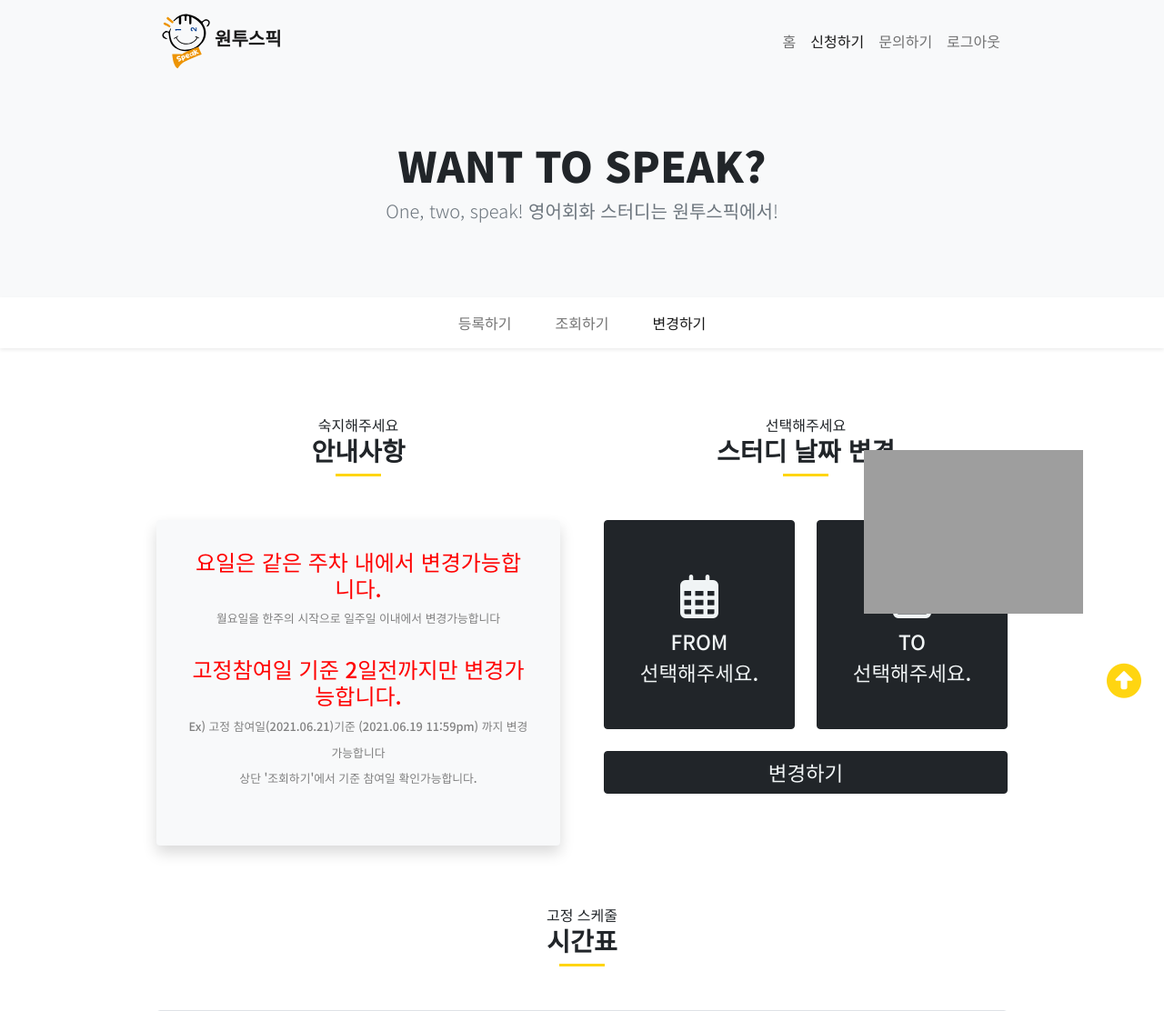
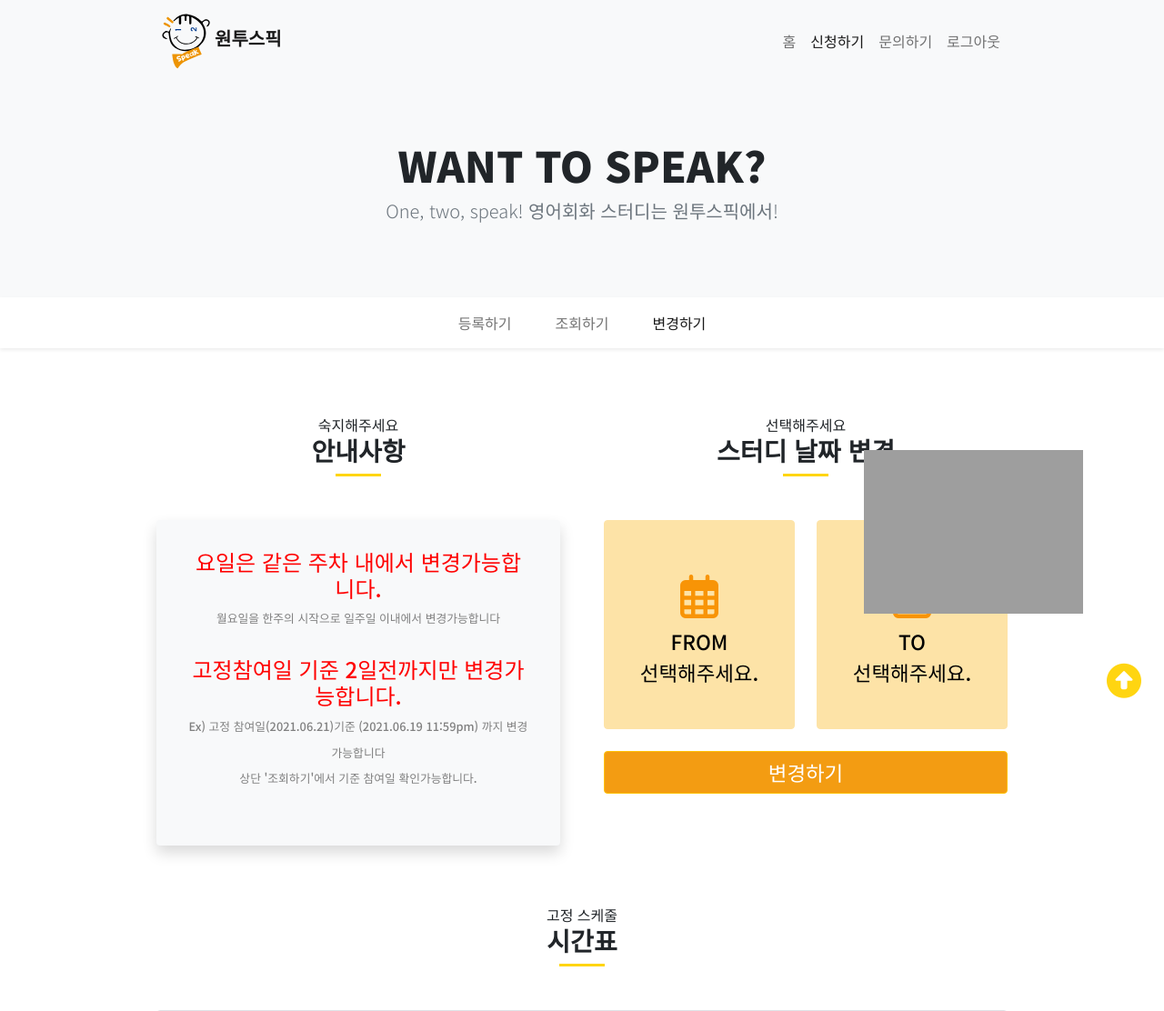
Before and after one commit to PPakSang/WTS, a Django app: page /category/change/ in a window 1280 px wide. Shown: the top 1112 px of the page at 91% size. Run offline with Django 3.2, Linux system fonts and the light colour scheme; a user stored in the database is signed in; tables that the repository leaves empty hold one stand-in row (values such as "Sample post"); parts of the project's set-up code (start-up, migrations or seed data) failed here and were passed over; some libraries are stand-ins or nearby versions; grey boxes are pictures that could not be loaded.

Commit message:
버튼 색 변경

```diff
--- a/WTS_web/static/style.css
+++ b/WTS_web/static/style.css
@@ -118,13 +118,13 @@ body {
 
 .registration-icon {
   font-size: 3em;
-  color: var(--text-color-white);
+  color: #f9690e;
 }
 
 .registration-title {
   font-size: 1.4rem;
   font-weight: 500;
-  color: var(--text-color-white);
+  color: #000;
 }
 
 .customoverlay {
@@ -194,15 +194,49 @@ body {
 #changeTime {
   display: none;
 }
+
+.change-btn {
+  color: #000;
+  background-color: #fde3a7;
+  border-color: #fde3a7;
+}
+
+.change-btn:hover {
+  color: #000;
+  background-color: #fcd670;
+  border-color: #ffc720;
+}
+
+.btn-check:focus + .change-btn, .change-btn:focus {
+  box-shadow: 0 0 0 0.25rem rgba(228, 201, 122, 0.568);
+}
+
+.btn-check:checked + .change-btn:focus, .btn-check:active + .change-btn:focus, .change-btn:active:focus, .change-btn.active:focus, .show > .change-btn.dropdown-toggle:focus {
+  box-shadow: 0 0 0 0.25rem rgba(228, 201, 122, 0.568);
+}
+
 .change-btn-icon {
   font-size: 3em;
-  color: var(--text-color-white);
+  color: #f89406;
 }
 
 .change-btn-content {
   font-size: 1.4rem;
   font-weight: 500;
-  color: var(--text-color-white);
+  color: #000;
+}
+
+.change-btn-submit {
+  font-size: 1.4rem;
+  font-weight: 500;
+  color: #fff;
+  background-color: #f39c12;
+}
+
+.change-btn-submit:hover {
+  color: #fff;
+  background-color: #fcb941;
+  border-color: #ffc720;
 }
 
 .table-hover-custom > tbody > tr:hover {
--- a/WTS_web/templates/study/function/change.html
+++ b/WTS_web/templates/study/function/change.html
@@ -61,7 +61,7 @@
 
             <div class="row mb-3">
                 <div class="col">
-                    <button type="button" class="btn btn-dark rounded w-100" style="height: 230px"
+                    <button type="button" class="btn change-btn rounded w-100" style="height: 230px"
                             data-bs-toggle="modal" data-bs-target="#fromModal">
                         <span class="change-btn-icon"><i class="far fa-calendar-alt"></i></span>
                         <span class="row justify-content-center change-btn-content">FROM</span>
@@ -70,7 +70,7 @@
                 </div>
 
                 <div class="col">
-                    <button type="button" class="btn btn-dark rounded w-100" style="height: 230px"
+                    <button type="button" class="btn change-btn rounded w-100" style="height: 230px"
                             data-bs-toggle="modal" data-bs-target="#toModal">
                         <span class="change-btn-icon"><i class="far fa-calendar-check"></i></span>
                         <span class="row justify-content-center change-btn-content">TO</span>
@@ -86,7 +86,7 @@
                     <input type="text" id="request_day" name="day" class="day" style="display: none;">
                     <input type="text" id="request_week" name="i" class="i" style="display: none;">
                     <input type="text" id="request_time" name="time" value="0" style="display: none;">
-                    <button type="submit" class="btn btn-dark change-btn-content w-100">변경하기</button>
+                    <button type="submit" class="btn btn-warning change-btn-submit w-100">변경하기</button>
                 </form>
             </div>
         </div>
@@ -294,7 +294,7 @@
         // from 버튼의 text 변경
         var element = document.getElementById("fromDate");
         element.innerText = sel_type;
-        element.style.color = "#119dff";
+        element.style.color = "#5181ED";
     }
 
     function toDate() {
@@ -307,7 +307,7 @@
         time.setAttribute('value',time_val)
 
         element.innerText = text;
-        element.style.color = "#119dff";
+        element.style.color = "#5181ED";
     }
 
 
--- a/WTS_web/templates/study/main/index.html
+++ b/WTS_web/templates/study/main/index.html
@@ -65,19 +65,19 @@
         <div class="col-4"
              {%if is_zero%} data-bs-toggle="modal" data-bs-target="#reModal" {% endif %}
              onclick="location.href='{% url 'enroll' %}';">
-            <div class="btn btn-dark px-0 py-3 py-md-5 rounded w-100">
+            <div class="btn btn-warning px-0 py-3 py-md-5 rounded w-100">
                 <div class="registration-icon"><i class="far fa-calendar-check"></i></div>
                 <div class="mt-2 registration-title">{{enroll}}</div>
             </div>
         </div>
         <div class="col-4" onclick="location.href='{% url 'inquire' %}';">
-            <div class="btn btn-dark px-0 py-3 py-md-5 rounded w-100">
+            <div class="btn btn-warning px-0 py-3 py-md-5 rounded w-100">
                 <div class="registration-icon"><i class="fas fa-search"></i></div>
                 <div class="mt-2 registration-title">조회하기</div>
             </div>
         </div>
         <div class="col-4" onclick="location.href='{% url 'change' %}';">
-            <div class="btn btn-dark px-0 py-3 py-md-5 rounded w-100">
+            <div class="btn btn-warning px-0 py-3 py-md-5 rounded w-100">
                 <div class="registration-icon"><i class="fas fa-exchange-alt"></i></div>
                 <div class="mt-2 registration-title">변경하기</div>
             </div>
```
